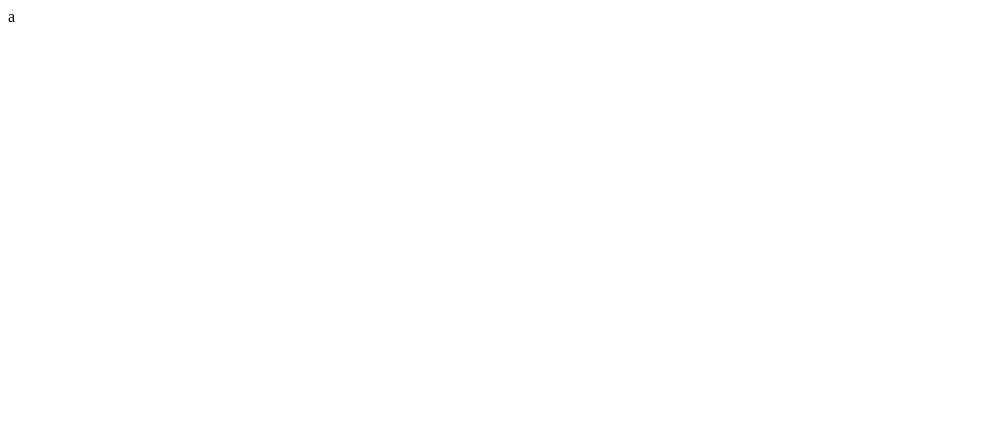
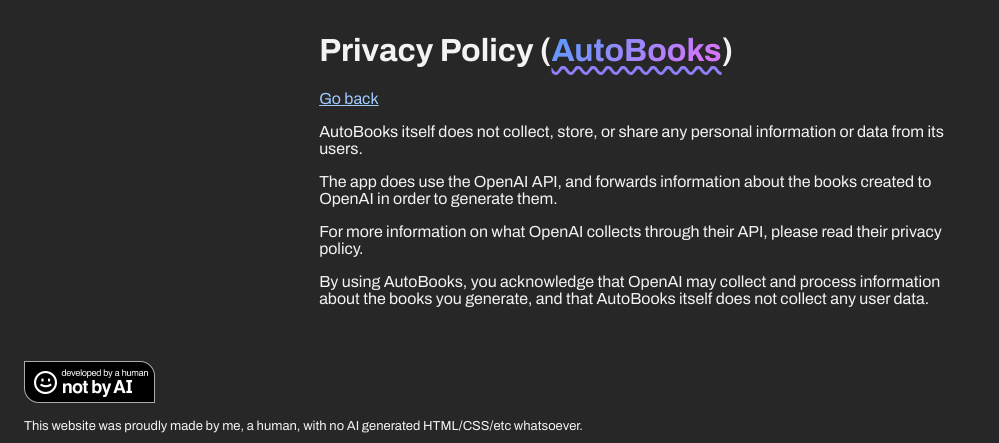
Before and after one commit to ConsciousBone/consciousbone.github.io, an Astro site: page /apps/privacypolicy/autobooks in a window 1280 px wide. Shown: the top 443 px of the page, without its empty margins (0-999 px from the left). Built offline with nearby package versions, Linux system fonts and the light colour scheme; Astro itself is replaced by a stand-in of ours; a script that the page names is missing.

Commit message:
Update index.astro

```diff
--- a/src/pages/apps/privacypolicy/autobooks/index.astro
+++ b/src/pages/apps/privacypolicy/autobooks/index.astro
@@ -1 +1,25 @@
-a
+---
+import Head from '../../../../components/Head.astro';
+import Footer from '../../../../components/Footer.astro';
+---
+<!DOCTYPE html>
+<html lang="en">
+  <head>
+    <Head title="Privacy Policy (AutoBooks)"/>
+  </head>
+  <body>
+    <main>
+      <h1>Privacy Policy (<span class="accent">AutoBooks</span>)</h1>
+      <a href="/apps/autobooks">Go back</a>
+
+      <p>AutoBooks itself does not collect, store, or share any personal information or data from its users.</p>
+      <p>The app does use the OpenAI API, and forwards information about the books created to OpenAI in order to generate them.</p>
+      <p>For more information on what OpenAI collects through their API, please read their privacy policy.</p>
+      <p>By using AutoBooks, you acknowledge that OpenAI may collect and process information about the books you generate, and that AutoBooks itself does not collect any user data.</p>
+
+    </main>
+
+    <Footer />
+    <script src="https://pagering.gideon.sh/embed.js" defer></script>
+  </body>
+</html>
```
